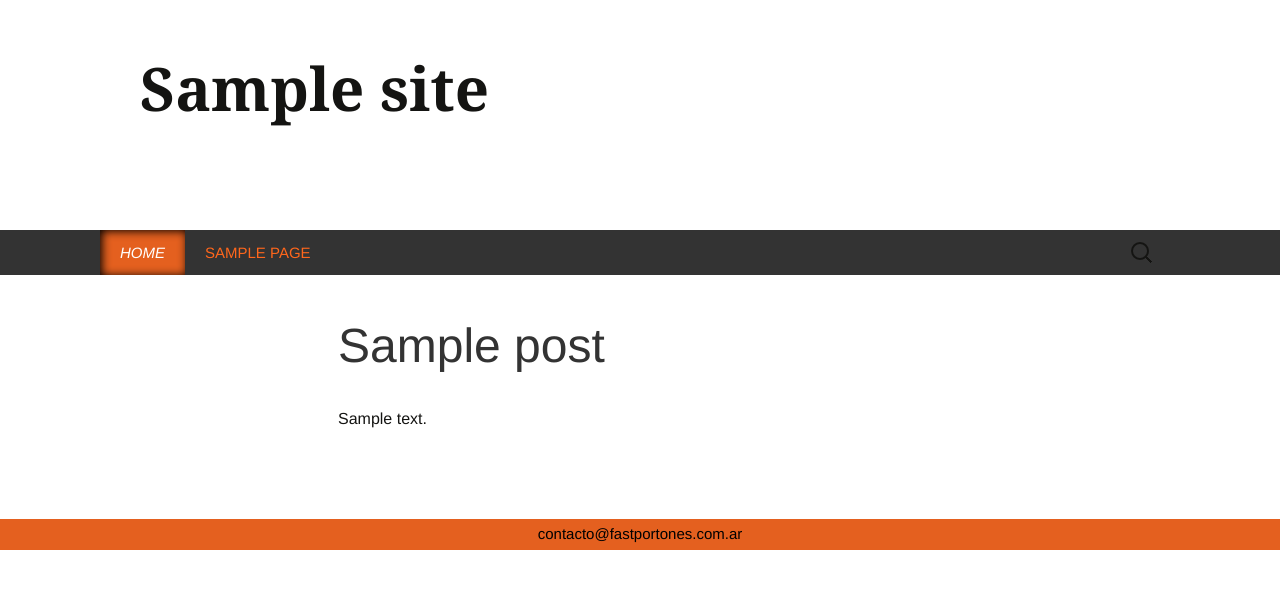
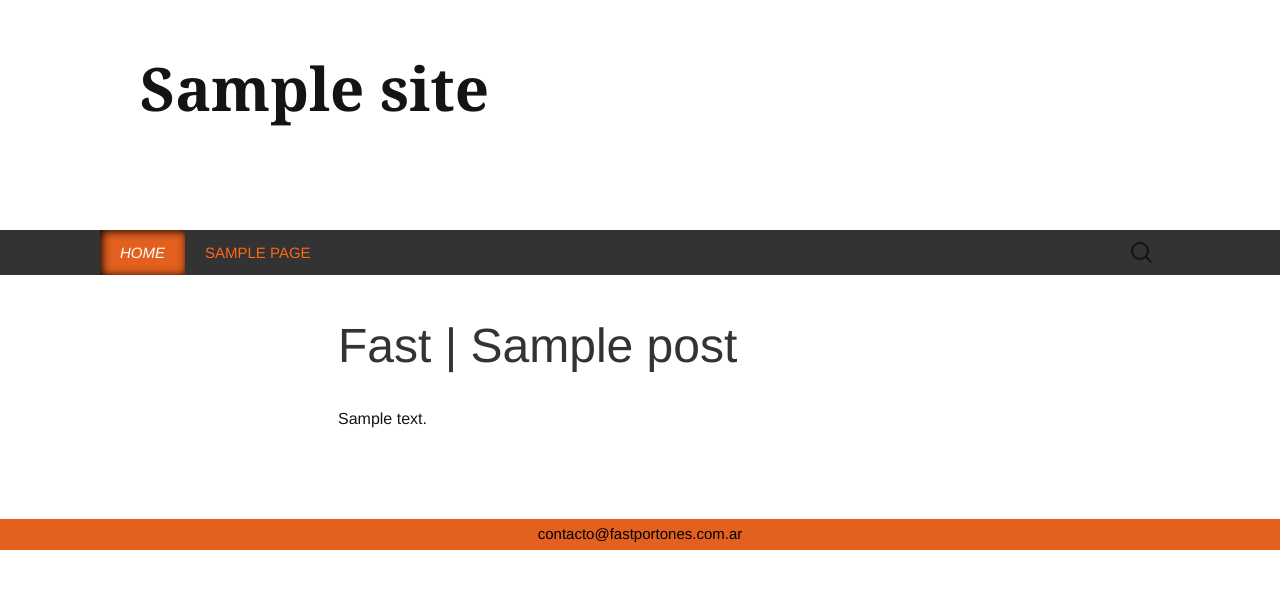
Before and after one commit to cortezcristian/fastportones, a WordPress theme: template themes/twentythirteen/page.php in a window 1280 px wide. Shown: the top 589 px of the page. Run offline with PHP 8.4 and a stand-in for WordPress, Linux system fonts and the light colour scheme; the site name, menu and one post (Sample post) are stand-ins, and other content is empty; some libraries are stand-ins or nearby versions.

Commit message:
Adding prefix to the pages titles

```diff
--- a/themes/twentythirteen/page.php
+++ b/themes/twentythirteen/page.php
@@ -27,7 +27,7 @@ get_header(); ?>
 						</div>
 						<?php endif; ?>
 
-						<h1 class="entry-title"><?php the_title(); ?></h1>
+						<h1 class="entry-title"><span class="fast-entry-title">Fast</span> | <?php the_title(); ?></h1>
 					</header><!-- .entry-header -->
 
 					<div class="entry-content">
```
